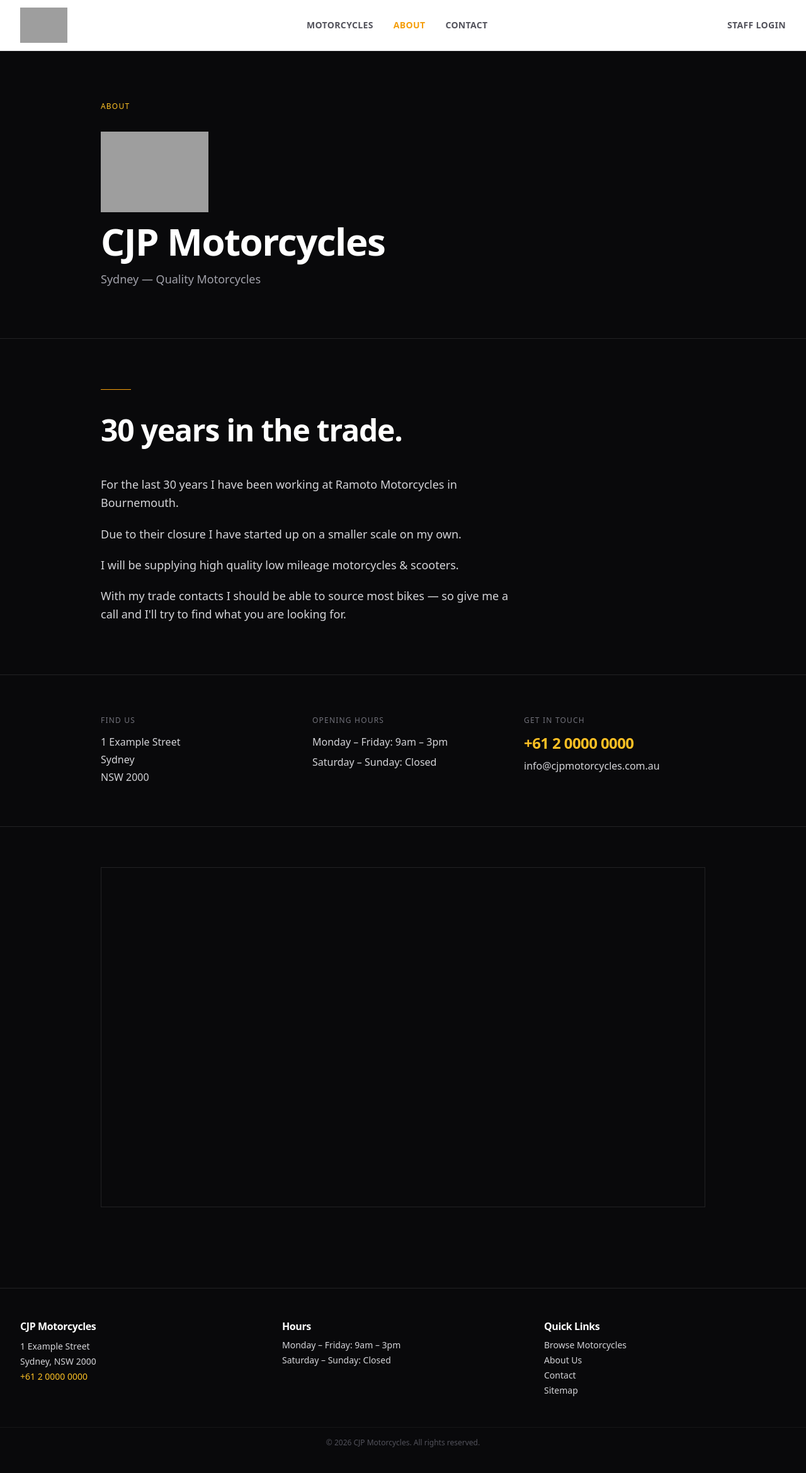
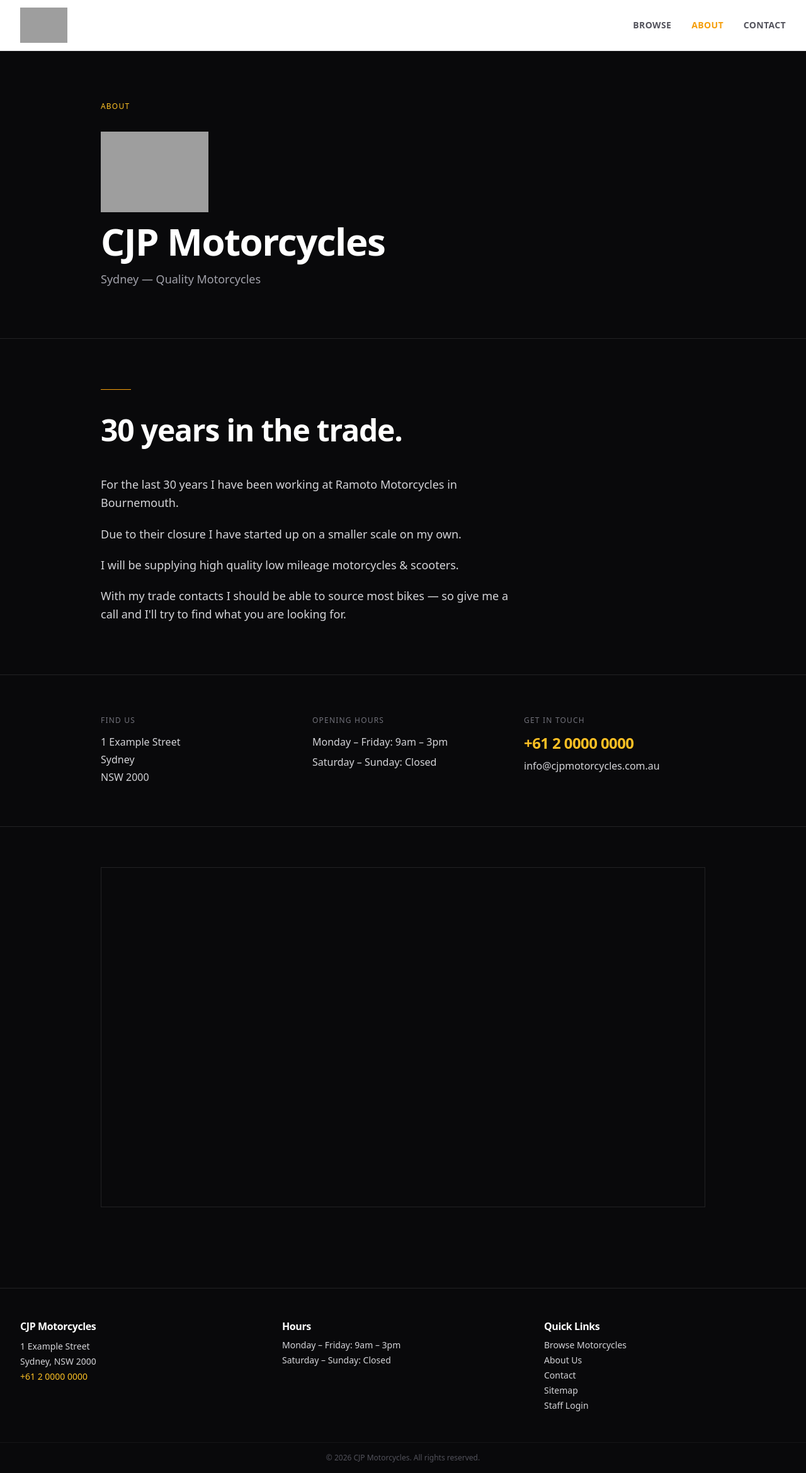
Before and after one commit to StyxOfDynamite/cjp, a Laravel app: page /about in a window 1280 px wide. Shown: the whole page at 63% size. Before the commit the page ends 2298 px from the top, so only its background shows below. Run offline with Laravel 12, Linux system fonts and the light colour scheme; style sheets or scripts are compiled from the project's sources; parts of the project's set-up code (start-up, migrations or seed data) failed here and were passed over; some libraries are stand-ins or nearby versions; grey boxes are pictures that could not be loaded.

Commit message:
Move staff login to footer, show nav links on mobile
Co-Authored-By: Claude Sonnet 4.6 <noreply@anthropic.com>

```diff
--- a/resources/views/layouts/app.blade.php
+++ b/resources/views/layouts/app.blade.php
@@ -29,12 +29,12 @@
         <a href="{{ route('home') }}" aria-label="{{ config('seo.business_name') }} — Home">
             <img src="{{ config('seo.logo_url') }}" alt="{{ config('seo.business_name') }}" class="h-14 w-auto">
         </a>
-        <ul class="hidden sm:flex items-center gap-8 text-sm font-semibold uppercase tracking-wide list-none" role="list">
+        <ul class="flex items-center gap-5 sm:gap-8 text-sm font-semibold uppercase tracking-wide list-none" role="list">
             <li>
                 <a href="{{ route('motorcycles.index') }}"
                    class="{{ request()->routeIs('motorcycles.*') ? 'text-amber-500' : 'text-zinc-600 hover:text-zinc-900' }} transition-colors"
                    @if(request()->routeIs('motorcycles.*')) aria-current="page" @endif>
-                    Motorcycles
+                    Browse
                 </a>
             </li>
             <li>
@@ -52,17 +52,15 @@
                 </a>
             </li>
         </ul>
+        @auth
         <div class="flex items-center gap-4 text-sm font-semibold uppercase tracking-wide">
-            @auth
-                <a href="{{ route('admin.motorcycles.index') }}" class="text-amber-500 hover:text-amber-600 transition-colors">Admin</a>
-                <form method="POST" action="{{ route('logout') }}">
-                    @csrf
-                    <button type="submit" class="text-zinc-500 hover:text-zinc-800 transition-colors">Logout</button>
-                </form>
-            @else
-                <a href="{{ route('login') }}" class="text-zinc-600 hover:text-zinc-900 transition-colors">Staff Login</a>
-            @endauth
+            <a href="{{ route('admin.motorcycles.index') }}" class="text-amber-500 hover:text-amber-600 transition-colors">Admin</a>
+            <form method="POST" action="{{ route('logout') }}">
+                @csrf
+                <button type="submit" class="text-zinc-500 hover:text-zinc-800 transition-colors">Logout</button>
+            </form>
         </div>
+        @endauth
     </div>
 </nav>
 
@@ -95,6 +93,9 @@
                 <li><a href="{{ route('about') }}" class="hover:text-white transition-colors">About Us</a></li>
                 <li><a href="{{ route('contact') }}" class="hover:text-white transition-colors">Contact</a></li>
                 <li><a href="{{ route('sitemap') }}" class="hover:text-white transition-colors">Sitemap</a></li>
+                @guest
+                <li><a href="{{ route('login') }}" class="hover:text-white transition-colors">Staff Login</a></li>
+                @endguest
             </ul>
         </nav>
     </div>
```
